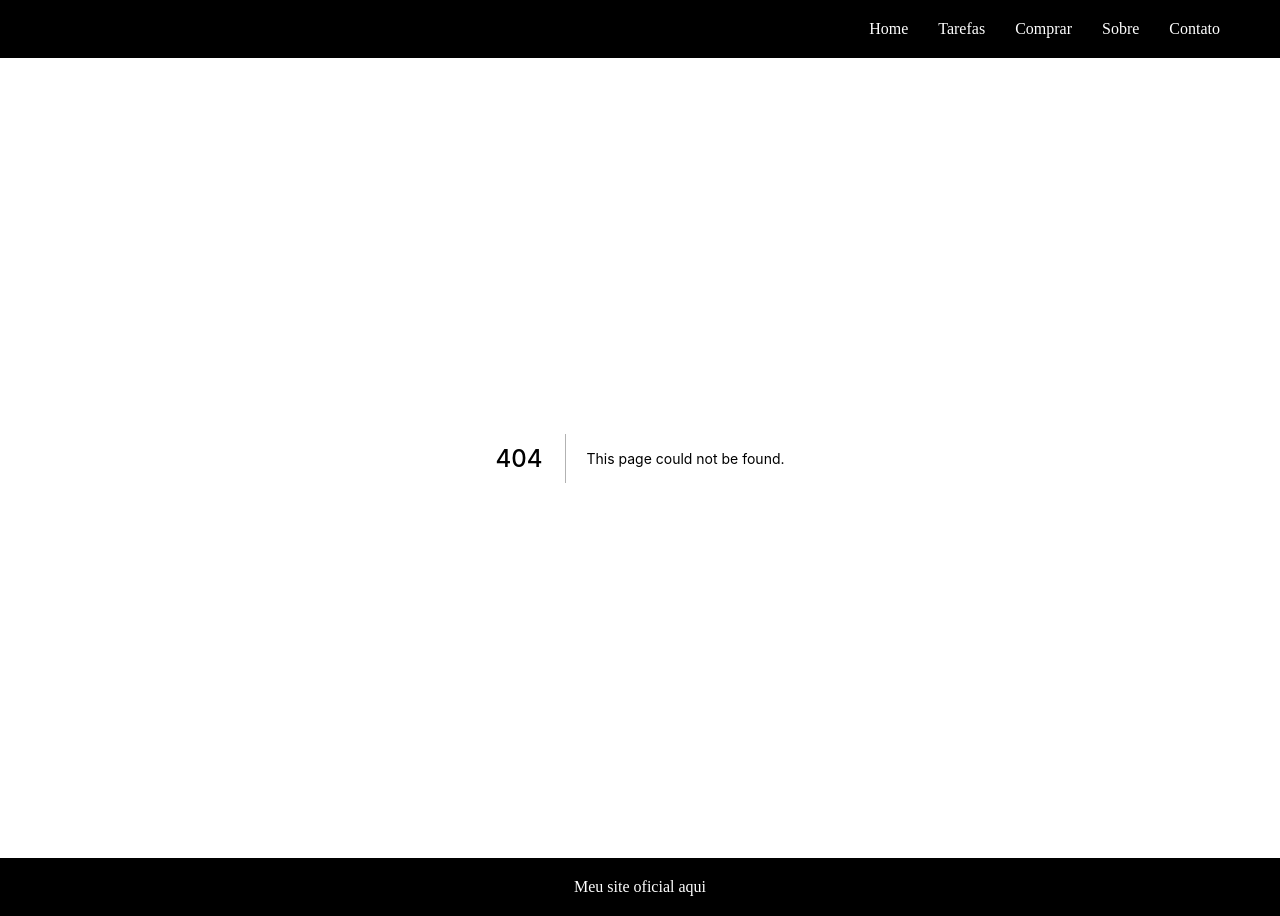
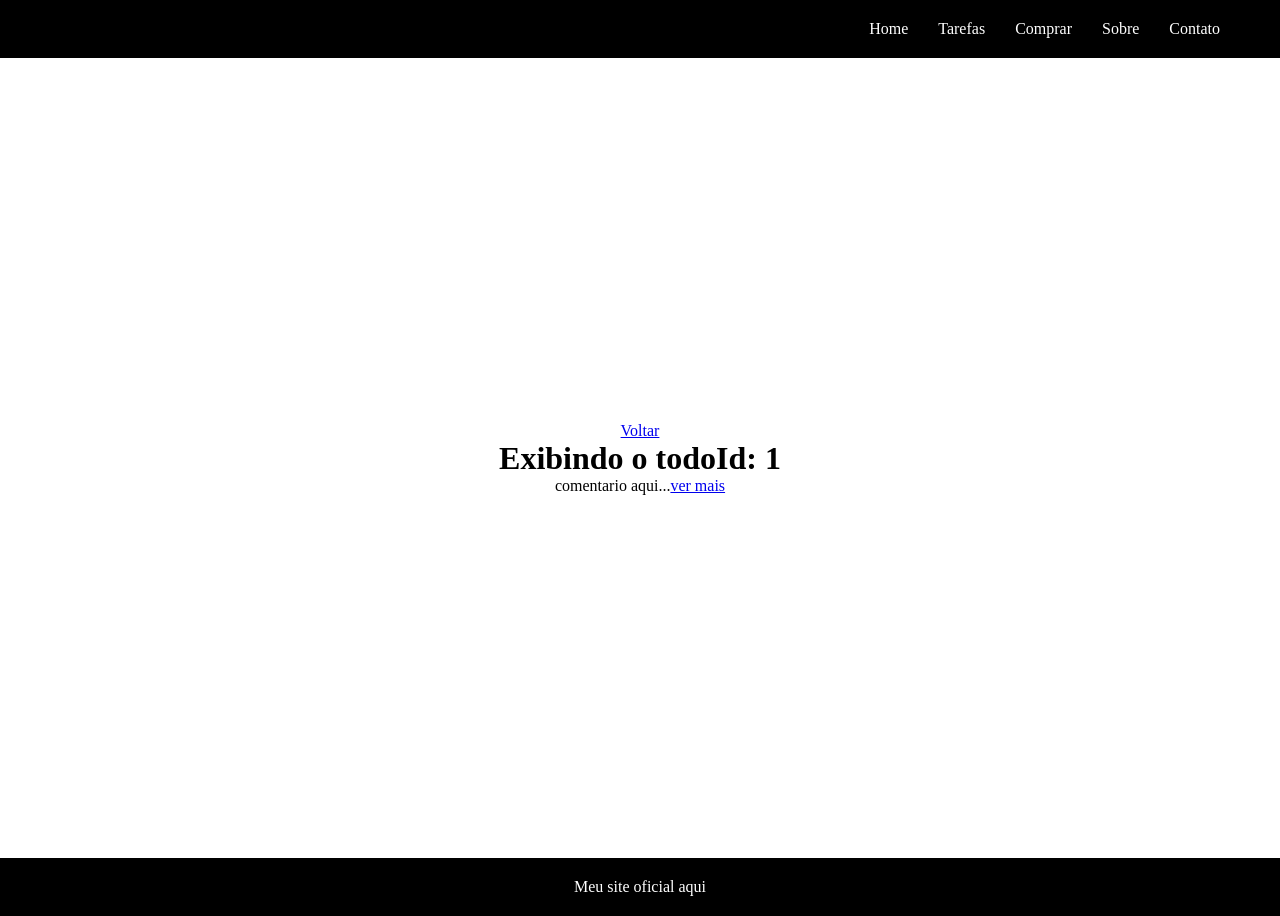
Before and after one commit to CarloshDevBR/test-application-next, a Next.js app: page /todos/1 in a window 1280 px wide. Before the commit this address had no page. Built offline with nearby package versions, Linux system fonts and the light colour scheme.

Commit message:
rotas dinâmicas criadas

```diff
--- /dev/null
+++ b/src/pages/todos/[todoId].tsx
@@ -0,0 +1,22 @@
+import Link from "next/link"
+
+import { useRouter } from "next/router"
+
+function Todo() {
+    const router = useRouter()
+
+    const todoId = router.query.todoId
+
+    return (
+        <>
+            <Link href="/">
+                <a>Voltar</a>
+            </Link>
+
+            <h1>Exibindo o todoId: { todoId }</h1>
+            <p>comentario aqui...<Link href={`/todos/1/comments/1`}><a>ver mais</a></Link></p>
+        </>
+    )
+}
+
+export default Todo
```
Also changed, not shown: src/pages/todos/[todoId]/comments/[commentsId].tsx (added, +13 -0 lines).
